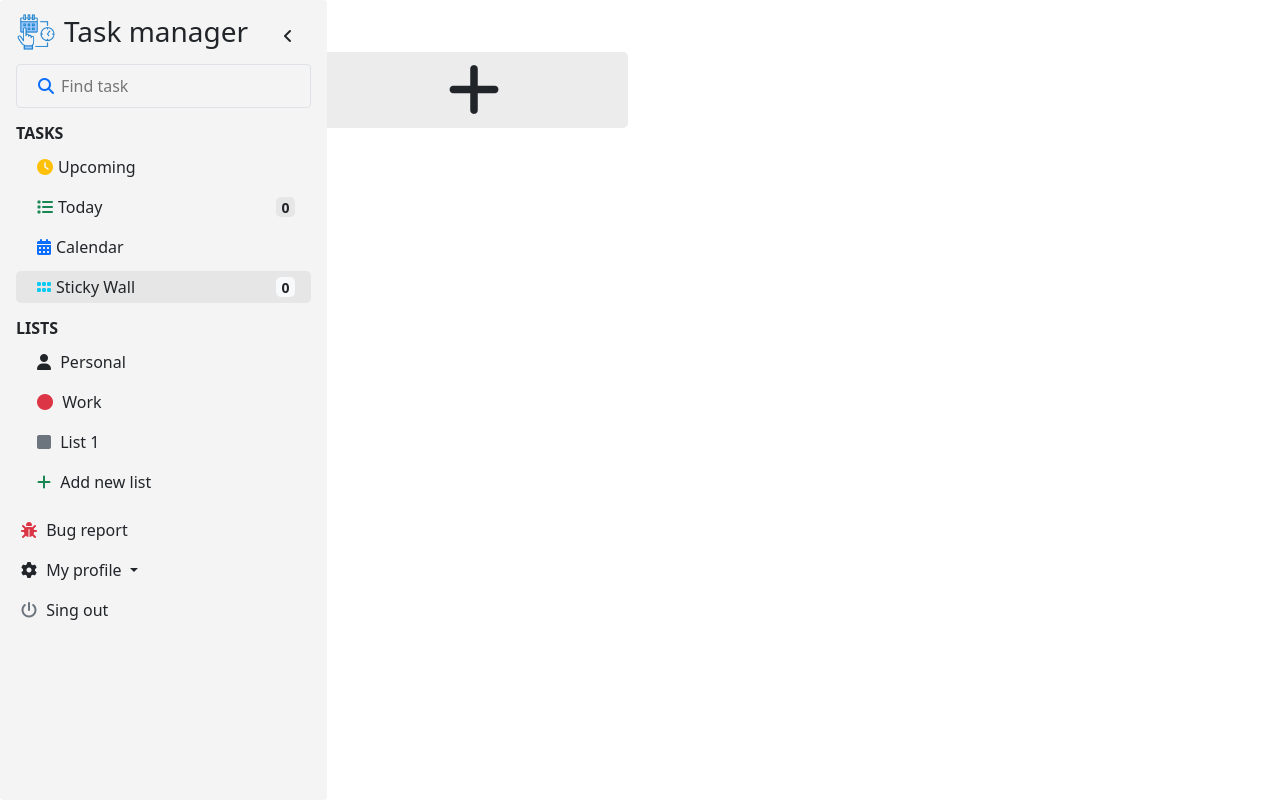
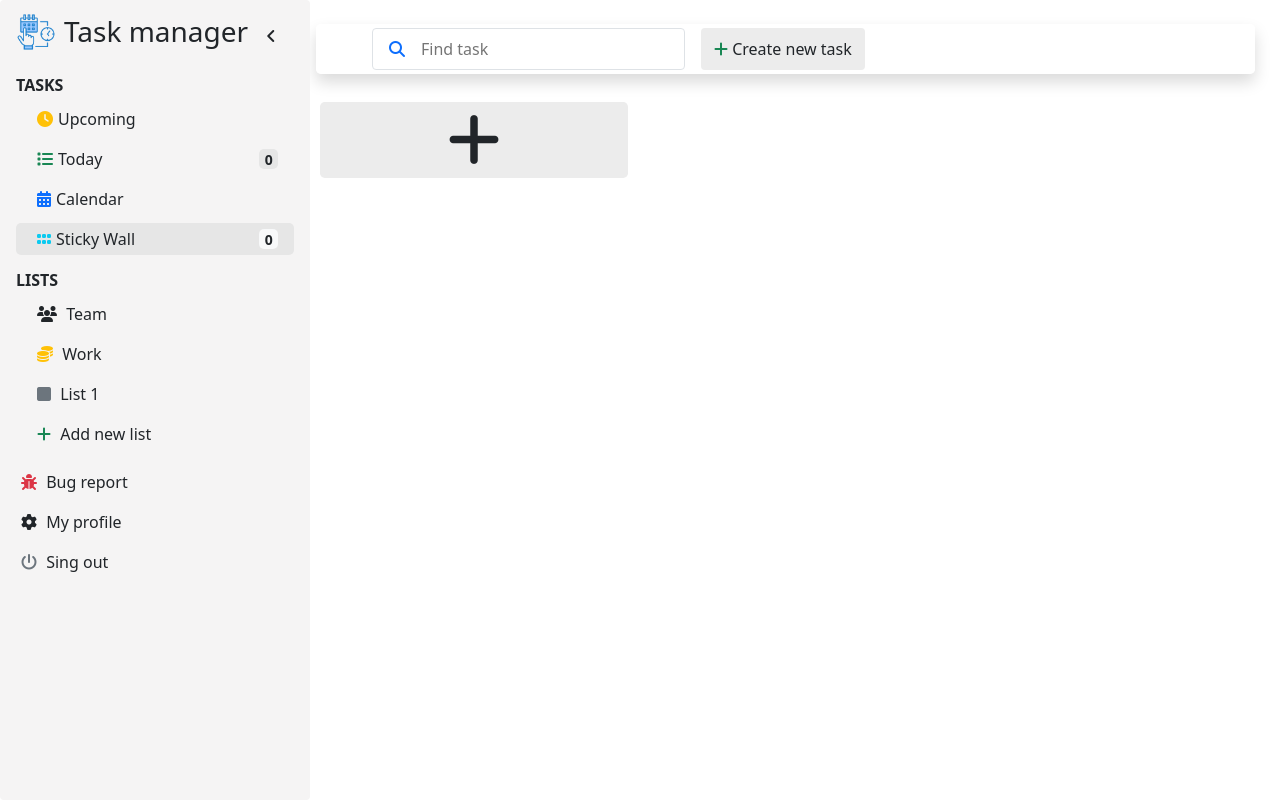
Before and after one commit to Andry-GitCrs/Task_Manager, a Flask app: page /dashboard in a window 1280 px wide. Run offline with Flask 3, Linux system fonts and the light colour scheme; the visitor is signed in with stand-in values (Sample User, id 1); some libraries are stand-ins or nearby versions.

Commit message:
Edit subtask

```diff
--- a/main/main.py
+++ b/main/main.py
@@ -8,7 +8,7 @@ sys.path.append(os.path.abspath(os.path.join(os.path.dirname(__file__), '..')))
 script_dir = os.path.dirname(os.path.abspath(__file__))
 
 ## Dependence module
-from routes import addsubtask, auth, checksubtask, deletesubtask, deletetask, deleteuser, edituserrole, exportcsv, fetchtask, fetchusers, findtask, gettodaytasks, getupcomingtasks, login, loginadmin, register, gettasks, addtask, sendemail, suspenduser, deteteTaskPermanentely, updateprofile, exportpdf, adduser
+from routes import addsubtask, auth, checksubtask, deletesubtask, deletetask, deleteuser, edituserrole, exportcsv, fetchtask, fetchusers, findtask, gettodaytasks, getupcomingtasks, login, loginadmin, register, gettasks, addtask, sendemail, suspenduser, deteteTaskPermanentely, updateprofile, exportpdf, adduser, updatesubtask, updatetask
 from database import pgconnexion
 
 ## App config
@@ -85,6 +85,12 @@ def today():
 def upcoming():
     return render_template('views/users/upcoming.html', email = current_user.email)
 
+
+@app.route('/dashboard/profile') # Upcoming tasks
+@login_required
+def profile():
+    return render_template('views/users/profile.html', email = current_user.email)
+
 # Admin Routes
 @app.route('/auth/admin/login')
 @login_required
@@ -145,8 +151,14 @@ gettasks.get_tasks(app, database)
 ## Add new task
 addtask.add_task(app, database)
 
+## Update task
+updatetask.update_task(app, database)
+
 ## Add subtask
 addsubtask.add_subtask(app, database)
+
+## Update subtask
+updatesubtask.update_subtask(app, database)
 
 ## Delete task
 deletetask.deleteTask(app, database)
@@ -197,12 +209,13 @@ sendemail.verifyEmail(app)
 ## Send email
 sendemail.sendEmail(app)
 
+adduser.adduser(app, database)
+
 ## Test zone
 exportcsv.export_to_csv(app, database)
 exportpdf.export_to_pdf(app, database)
 
 ## End test zone
-adduser.adduser(app, database)
 
 if __name__ == "__main__":
     app.run(debug=True)
--- a/routes/checksubtask.py
+++ b/routes/checksubtask.py
@@ -1,6 +1,6 @@
-
 from flask import jsonify
 from flask_login import current_user, login_required
+from datetime import datetime
 
 def checktask(app, database):
     Subtask = database["tables"]["Subtask"]
@@ -20,6 +20,7 @@ def checktask(app, database):
                 subtask.check()
                 message = "Subtask checked successfully"
 
+            subtask.updated_at = datetime.utcnow()
             db.session.commit()
 
             subtaskData = {
--- a/static/css/style.css
+++ b/static/css/style.css
@@ -440,6 +440,12 @@ main .container li:hover{
 
 /* Welcome modal */
 
+.nav{
+    height: 50px;
+    background-color: #ffffffa9;
+    backdrop-filter: blur(10px);
+}
+
 .welcomeModal {
     display: none;
     position: fixed;
@@ -479,6 +485,14 @@ main .container li:hover{
     background-color: antiquewhite;
 }
 
+#findTask{
+    border: none;
+}
+
+#findTask:focus{
+    outline: none;
+}
+
 /* End Welcome modal */
 #searchResultsContainer{
     transition: 2s all;
@@ -487,7 +501,7 @@ main .container li:hover{
     width: 100%;
     max-height: 300px;
     overflow-y: auto;
-    top: 94px;
+    top: 45px;
     left: 0;
     z-index: 9999;
     display: none;
--- a/static/js/users/calendar.script.js
+++ b/static/js/users/calendar.script.js
@@ -37,4 +37,5 @@ document.addEventListener('DOMContentLoaded', async function () {
   };
 
   await fetchTasksAndInitCalendar();
+  $(".loading-dash").css("display", 'none');
 });
--- a/static/js/users/dashboard.script.js
+++ b/static/js/users/dashboard.script.js
@@ -223,6 +223,7 @@ async function addSubTask(id){
                         class='justify-content-between align-items-center subTask subtask${subtask.subtask_id}'
                         id='subtask${subtask.subtask_id}'
                         style="background-color: '#f8f9fa'"
+                        ondblclick="editSubTask('subtask${subtask.subtask_id}', ${subtask.subtask_id})"
                     >
                     <span
 
@@ -253,70 +254,91 @@ async function addSubTask(id){
             }
         } catch (error) {
             showNotification("error", responseData.error)
-            $(".loading-dash").css("display", 'none');
+            $(".loading-dash").css("display", 'none')
         }
     }else{
         showNotification("error", "Invalid value")
-        $(".loading-dash").css("display", 'none');
+        $(".loading-dash").css("display", 'none')
     }
-    $(".loading-dash").css("display", 'none');
+    $(".loading-dash").css("display", 'none')
 }
 
 function editSubTask_on_adding(id){
     showNotification("success", `Edit subtask ${id}?`)
-    let old_value = $(`#${id}`).text()
-    $(`#${id}`).html(`
-        <input
-            value='${old_value}'
-            class="form-control mx-2 my-0 d-block"
-            type="text" name="subtask_status"
-        />
-    `)
 }
 
 // Write change
-function removeSubTask_on_adding(id){
+async function removeSubTask_on_adding(id){
     showNotification("success", `Remove subtask ${id}?`)
 }
 
-function editSubTask(id, subtask_id){
-    showNotification("success", `Edit subtask ${id}?`)
-    let old_value = $(`#${id}`).text().trim()
-    $(`#${id}`).html(`
-        <input
-            value='${old_value}'
-            class="form-control mx-2 my-0 d-block py-0"
-            type="text" name="subtask_status"
-            id="inputEdit${id}"
-        />
-    `)
+async function editSubTask(id, subtask_id) {
+    let subtask_title = document.getElementById(id).textContent.trim();
+    let temp_subtask_title = subtask_title;
 
-    $(`#inputEdit${id}`).on('mouseleave', () => {
-        let newValue = $(`#inputEdit${id}`).val()
-        if(!newValue.trim()){
-            newValue = old_value
-        }
-        $(`#${id}`).html($(`
-            <span class="text-light">
-            ${newValue}
+    subtask_title = prompt('Edit subtask:', temp_subtask_title)?.trim() || "";
+
+    console.log("subTask_title :", subtask_title);
+    console.log("Temp :", temp_subtask_title);
+    console.log("Different:", subtask_title !== temp_subtask_title);
+
+    if (subtask_title === "") {
+        showNotification("error", `No modification applied`);
+
+    } else if (subtask_title !== temp_subtask_title) {
+
+        $(".loading-dash").css("display", 'inline');
+        try{
+            const response = await fetch(`/api/subtask/update/${subtask_id}`, {
+                method: "PUT",
+                headers: {
+                    "Content-Type": "application/json"
+                },
+                body: JSON.stringify({subtask_title})
+            });
+
+            let responseData = await response.json();
+
+            if (response.ok) {
+                subtask = responseData.data
+                showNotification("success", responseData.message);
+                document.getElementById(id).innerHTML = `
+                    <span
+                        style="color: ${(subtask.finished)?'#f8f9fa' : ''}"
+                    >
+                    ${subtask.subtask_title}
                     </span>
                     <div class="w-auto d-flex justify-content-center gap-3 bg-transparent">
-                <i class="fas fa-trash text-danger" onclick="removeSubTask('${subtask_id}')"></i>
+                        <i class="fas fa-trash text-danger" onclick="removeSubTask('${subtask.subtask_id}')"></i>
                         <input
+                            ${subtask.finished ? "checked" : ""}
+                            value=${subtask.finished ? "off" : "on"}
                             class="from-control mx-2 my-0"
                             type="checkbox" name="subtask_status"
-                    id="input${subtask_id}"
-                    onchange="check(${subtask_id})"
+                            id="input${subtask.subtask_id}"
+                            onchange="check(${subtask.subtask_id})"
                         />
                         <i
                             class="fas fa-check-circle text-warning"
-                    style="display: none"
-                    id='check_icon${subtask_id}'
+                            style="display: ${(subtask.finished)?'inline' : 'none'}"
+                            id='check_icon${subtask.subtask_id}'
                         >
                         </i>
                     </div>
-        `))
-    })
+                `;
+
+            }else{
+                showNotification("error", responseData.error)
+            }
+        }catch(error){
+            showNotification("error", error)
+        }
+        $(".loading-dash").css("display", 'none');
+
+    } else {
+        showNotification("error", `No modification applied`);
+
+    }
 }
 
 const fetchTasks = async () => {
@@ -457,6 +479,10 @@ function showNotification(type, message) {
     setTimeout(() => {
       notification.classList.add('d-none');
     }, 5000);
+
+    notification.addEventListener('click', () => {
+        notification.classList.add('d-none');
+    })
 }
 
 // Check Subtask
@@ -545,8 +571,12 @@ var verify = async () => {
         if (response.ok) {
             $('._user_action').append(`
                 <li class="my-0 pb-0">
+                    <div class="w-100 d-flex align-items-center">
+                        <a  class="text-dark text-decoration-none w-100" href="/auth/admin/login">
                             <i class="text-success fas fa-key"></i>
-                    <a class="text-dark text-decoration-none" href="/auth/admin/login">Login as admin</a>
+                            Login as admin
+                        </a>
+                    </div>
                 </li>
             `)
         }
@@ -642,6 +672,7 @@ function genTaskCard(bg_color, description, start_date, end_date, title, id, sub
                         class='justify-content-between align-items-center subTask subtask${subtask.subtask_id}'
                         id='subtask${subtask.subtask_id}'
                         style="background-color: ${(subtask.finished)?'#198754' : '#f8f9fa'}"
+                        ondblclick="editSubTask('subtask${subtask.subtask_id}', ${subtask.subtask_id})"
                     >
                         <span
                             style="color: ${(subtask.finished)?'#f8f9fa' : ''}"
@@ -673,42 +704,3 @@ function genTaskCard(bg_color, description, start_date, end_date, title, id, sub
     `
     return card
 }
-
-$('.updateForm').on('submit', async function(e) {
-    e.preventDefault();
-
-    const email = document.getElementById('email').value.trim('');
-    const oldconfirmPassword = document.getElementById('oldconfirmPassword').value.trim('')
-    const newPassword = document.getElementById('newPassword').value.trim('');
-    const confirmPassword = document.getElementById('confirmPassword').value.trim('');
-
-    user = {
-        "email": email,
-        "old_password": oldconfirmPassword,
-        "new_password": newPassword,
-        "confirmation_password": confirmPassword
-    }
-    $(".loading-dash").css("display", 'inline');
-    try {
-        const response = await fetch("/api/user/update", {
-            method: "PUT",
-            headers: { "Content-Type": "application/json" },
-            body: JSON.stringify(user)
-        });
-
-        const responseData = await response.json();
-
-        if (response.ok) {  //Response with status code 200
-            showNotification("success", responseData.message)
-
-        } else {
-            showNotification("error", responseData.error)
-
-        }
-
-    } catch (error) {
-        showNotification("error", error)
-
-    }
-    $(".loading-dash").css("display", 'none');
-});
--- a/templates/views/users/base.html
+++ b/templates/views/users/base.html
@@ -25,11 +25,6 @@
                 <i class="fas fa-angle-left"></i>
             </button>
         </div>
-        <form class="d-flex justify-content-between align-items-center border px-3 py-2 rounded-2" action="">
-            <i class="text-primary fa fa-search"></i>
-            <input class="text-dark" type="search" id="findTask" onkeyup="findTaskk()" placeholder="Find task">
-            <div id="searchResultsContainer" class="mt-3 p-2"></div>
-        </form>
         <div class="my-3">
             <h4 class="text-dark fw-bold" >TASKS</h4>
             <ul class="p-0">
@@ -66,13 +61,13 @@
             <ul class="p-0">
                 <li class="my-2 p-1 px-3 d-flex justify-content-between align-items-center" onclick="showNotification('error', 'Sorry this feature is not available right now')">
                     <div>
-                        <i class="text-dark fas fa-user"></i>
-                        <a  class="text-dark text-decoration-none" href="#">Personal</a>
+                        <i class="text-dark fas fa-users"></i>
+                        <a  class="text-dark text-decoration-none" href="#">Team</a>
                     </div>
                 </li>
                 <li class="my-2 p-1 px-3 d-flex justify-content-between align-items-center" onclick="showNotification('error', 'Sorry this feature is not available right now')">
                     <div>
-                        <i class="text-danger fas fa-circle"></i>
+                        <i class="text-warning fas fa-coins"></i>
                         <a  class="text-dark text-decoration-none" href="#">Work</a>
                     </div>
                 </li>
@@ -96,62 +91,90 @@
                     <i class="text-danger fas fa-bug"></i>
                     <a class="text-dark text-decoration-none" href="mailto:andrianaivonoe403@gmail.com">Bug report</a>
                 </li>
-                <li class="my-2 py-1">
-                    <div class="dropdown">
-                        <div class="dropdown-toggle" type="button" data-bs-toggle="dropdown">
+                <li class="my-2 py-1 {% block profile %}{% endblock %}">
+                    <div class="w-100 d-flex align-items-center">
+                        <a  class="text-dark text-decoration-none w-100" href="/dashboard/profile">
                             <i class="text-dark fas fa-cog"></i>
                             My profile
-                        </div>
-                        <!-- Dropdown Form -->
-                        <div class="dropdown-menu p-3 dropdown-form position-relative">
-                          <form class="updateForm">
-                            <h4>
-                                <i class="text-dark fas fa-cog"></i>
-                                Edit my profile
-                            </h4>
-                            <div class="mb-3">
-                              <label for="email" class="form-label"><i class="fas fa-envelope text-secondary" ></i> Email</label>
-                              <input name="email" type="email" value="{{ email }}" class="form-control" id="email" placeholder="example@mail.com" >
-                            </div>
-
-                            <div class="mb-3">
-                                <label for="oldconfirmPassword" class="form-label"><i class="fas fa-key text-success"></i> Confirm old Password</label>
-                                <input name="oldconfirmPassword" type="password" class="form-control" id="oldconfirmPassword" required>
-                            </div>
-
-                            <div class="mb-3">
-                              <label for="newPassword" class="form-label">New Password</label>
-                              <input name="newPassword" type="password" class="form-control" id="newPassword" required>
-                            </div>
-
-                            <div class="mb-3">
-                              <label for="confirmPassword" class="form-label">Confirm Password</label>
-                              <input name="confirmPassword" type="password" class="form-control" id="confirmPassword" required>
-                            </div>
-
-                            <div class="text-center">
-                                <button type="submit" class="btn btn-success w-50">Validate</button>
-                            </div>
-                          </form>
-                        </div>
+                        </a>
                     </div>
                 </li>
                 <li class="my-2 py-1">
-                    <i class="text-secondary fas fa-power-off"></i>
-                    <a class="text-dark text-decoration-none" href="/auth/logout">Sing out</a>
+                    <div class="w-100 d-flex align-items-center">
+                        <a  class="text-dark text-decoration-none w-100" href="/auth/logout">
+                            <i class="text-secondary fas fa-power-off"></i>
+                            Sing out
+                        </a>
+                    </div>
                 </li>
             </ul>
         </div>
     </aside>
     <main class="sticky-wall-main p-3 py-4">
-        <button class="btn hide-btn hide-btn2" style="display: none;">
-            <i class="fas fa-angle-left"></i>
-        </button>
+        <nav class="nav shadow p-1">
+            <button class="btn hide-btn hide-btn2" style="color: transparent;">
+                <i class="fas fa-angle-left"></i>
+            </button>
+            <form class="d-flex justify-content-between align-items-center border px-3 mx-3 rounded-2" action="">
+                <i class="text-primary fa fa-search"></i>
+                <input name="search_bar" class="px-3 text-dark bg-transparent" type="search" id="findTask" onkeyup="findTaskk()" placeholder="Find task">
+                <div id="searchResultsContainer" class="mt-3 p-2"></div>
+            </form>
+            <button class="btn bg-primary open-modal py-1">
+                <i class="fas fa-add text-success"></i>
+                Create new task
+            </button>
+        </nav>
         {% block content %}
             <h1>
                 Hello world
             </h1>
         {% endblock %}
+        <!-- Modal -->
+        <div class="overlay"></div>
+        <div class="modal">
+            <form class="d-flex flex-column justify-content-between h-100" id="add_task_form">
+                <div>
+                    <div class="d-flex justify-content-between align-items-center px-2 gap-2 my-2">
+                        <label for="title" class="text-dark" name="tastTitle" >Task title</label>
+                        <input name="task_title" class="form-control w-75" type="text" id="title" placeholder="Task title">
+                    </div>
+                    <!--Start date-->
+                    <div class="d-flex justify-content-between align-items-center px-2 gap-2 my-2">
+                        <label for="startDate" class="text-dark" name="startDate" >Start date</label>
+                        <input name="start_date" class="form-control w-75" type="date" id="startDate" placeholder="Start date">
+                    </div>
+                    <!--End date-->
+                    <div class="d-flex justify-content-between align-items-center px-2 gap-2 my-2">
+                        <label for="endDate" class="text-dark" name="endDate" >End date</label>
+                        <input name="end_date" class="form-control w-75" type="date" id="endDate" placeholder="End date">
+                    </div>
+                    <!--Description-->
+                    <div class="d-flex justify-content-between align-items-center px-2 gap-2 my-2">
+                        <label for="description" class="text-dark" name="endDate" >Description</label>
+                        <input name="task_description" class="form-control w-75" type="text" id="description" placeholder="A short description (optional)">
+                    </div>
+                    <!--Backgound colour select-->
+                    <div class="d-flex justify-content-between align-items-center px-2 gap-2 my-2">
+                        <label for="bg-color-piker" class="text-dark" name="endDate" >Select task background-color <span>(default color    <div class="default-color"></div>  </span>)</label>
+                        <input name="task_background" class="" type="color" id="bg-color-piker" value="#95ce83">
+                    </div>
+                    <!--Task content-->
+                    <div class="d-flex justify-content-between align-items-center px-2 gap-2 my-2">
+                        <input name="add_btn" class="form-control" type="text" id="content" placeholder="Add sub-task (Optional)">
+                        <button name="add_btn" class="add btn btn-primary">Add</button>
+                    </div>
+                    <ul class="text-dark task-list-container text-center">
+                        <span id="subTaskIndicator">No subtask added </br> all subtask will appear here</span>
+                    </ul>
+                </div>
+                <div class="btn-container">
+                    <button class="shadow submit text-light" id="submit">Submit <img class="loading-dash loading" src="{{ url_for('static', filename='images/loading.gif') }}" alt=""></button>
+                    <button class="shadow btn-danger" id="closeModal">Close</button>
+                </div>
+            </from>
+        </div>
+        <!--End Modal-->
     </main>
     <!-- nofitication displayer -->
     <div id="notification" class="d-none position-fixed top-0 start-50 translate-middle-x mt-3 px-4 py-3 shadow rounded text-white d-flex align-items-center gap-2" style="z-index: 9999; min-width: 250px;">
@@ -168,12 +191,12 @@
                 $('#aside').css('transform', 'translateX(-100%)')
                 $('.sticky-wall-main').css('margin-left', '0')
                 $('.hide-btn i').css('transform', 'rotate(180deg)')
-                $('.hide-btn2').css('display', 'inline')
+                $('.hide-btn2').css('color', 'black')
                 hidden = true
            }else{
                 $('#aside').css('transform', 'translateX(0)')
                 $('.hide-btn i').css('transform', 'rotate(0deg)')
-                $('.hide-btn2').css('display', 'none')
+                $('.hide-btn2').css('color', 'transparent')
                 hidden = false
            }
             // alert('Hello')
```
Also changed, not shown: routes/updateprofile.py (+21 -16 lines), routes/updatesubtask.py (added, +33 -0 lines), routes/updatetask.py (added, +49 -0 lines), static/js/users/profile.js (added, +38 -0 lines), templates/views/users/dashboard.html (+0 -46 lines), templates/views/users/profile.html (added, +53 -0 lines). Lines whose indentation alone changed are shown as unchanged.
